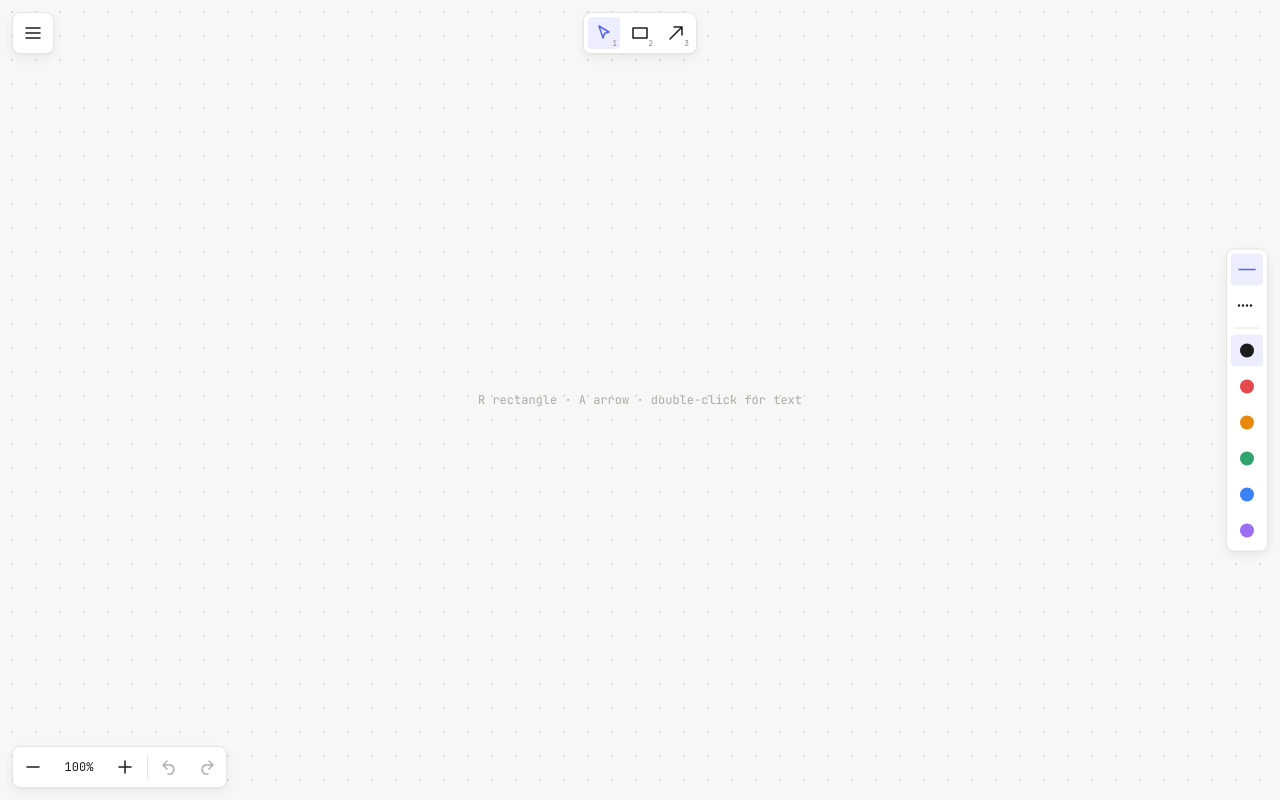
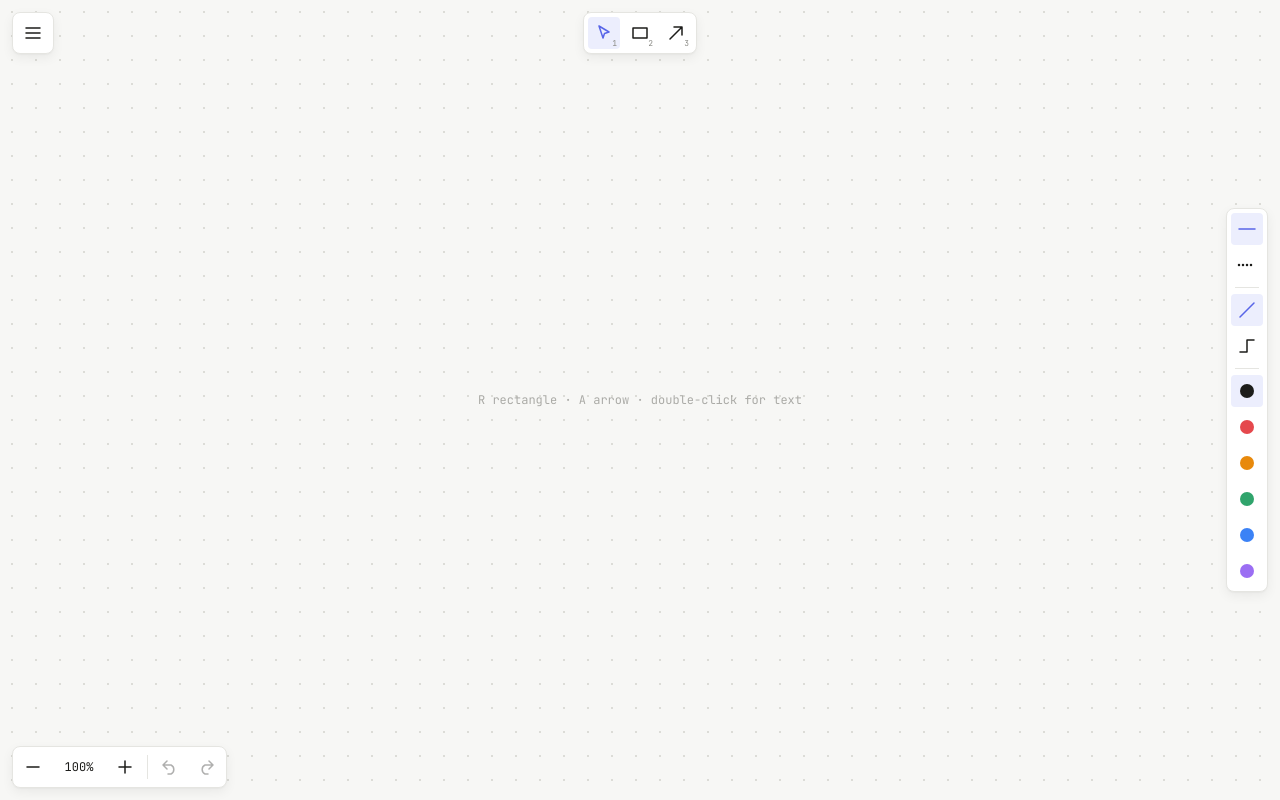
Before and after one commit to supercoolcoder88/infinidraw, a React (Vite) app: page / in a window 1280 px wide. Built offline with nearby package versions, Linux system fonts and the light colour scheme.

Commit message:
Add Straight / Elbow arrow routing toggle
Co-Authored-By: Claude Opus 5.5 <noreply@anthropic.com>

```diff
--- a/src/App.tsx
+++ b/src/App.tsx
@@ -118,6 +118,7 @@ export function App() {
   );
   const [tool, setTool] = useState<Tool>('select');
   const [dotted, setDotted] = useState(false);
+  const [elbow, setElbow] = useState(false);
   const [color, setColor] = useState<string>();
   const [theme, setTheme] = useState(
     () =>
@@ -207,10 +208,14 @@ export function App() {
     const rest = shapes.filter((s) => !selection.includes(s));
     commit(shapes, front ? [...rest, ...selection] : [...selection, ...rest]);
   };
-  const restyle = (style: Partial<Shape>) =>
+  const restyle = (style: Partial<Shape>, type?: Shape['type']) =>
     commit(
       shapes,
-      shapes.map((s) => (selection.includes(s) ? { ...s, ...style } : s)),
+      shapes.map((s) =>
+        selection.includes(s) && (!type || s.type === type)
+          ? { ...s, ...style }
+          : s,
+      ),
     );
   const setStroke = (d: boolean) => {
     setDotted(d);
@@ -477,7 +482,7 @@ export function App() {
         dotted,
         text: '',
         color,
-        from: tool === 'arrow' ? targetAt(p, e.altKey) : undefined,
+        ...(tool === 'arrow' && { elbow, from: targetAt(p, e.altKey) }),
       };
       setShapes([...shapes, s]);
       setSelectedIds([s.id]);
@@ -740,9 +745,14 @@ export function App() {
 
       <StylePanel
         dotted={dotted}
+        elbow={elbow}
         color={color}
         selected={selection[0]}
         onStroke={setStroke}
+        onElbow={(e) => {
+          setElbow(e);
+          restyle({ elbow: e }, 'arrow');
+        }}
         onColor={(c) => {
           setColor(c);
           restyle({ color: c });
--- a/src/StylePanel.tsx
+++ b/src/StylePanel.tsx
@@ -13,9 +13,11 @@ const COLORS = [
 
 export function StylePanel(p: {
   dotted: boolean;
+  elbow: boolean;
   color?: string;
   selected?: Shape;
   onStroke: (dotted: boolean) => void;
+  onElbow: (elbow: boolean) => void;
   onColor: (color?: string) => void;
 }) {
   const current = p.selected ?? p;
@@ -40,6 +42,21 @@ export function StylePanel(p: {
         </button>
       ))}
       <hr className="mx-1 my-0.5 border-border" />
+      {[false, true].map((e) => (
+        <button
+          key={String(e)}
+          className={PANEL_BUTTON}
+          title={e ? 'Elbow' : 'Straight'}
+          aria-label={e ? 'Elbow' : 'Straight'}
+          aria-pressed={!!current.elbow === e}
+          onClick={() => p.onElbow(e)}
+        >
+          <svg viewBox="0 0 20 20" className={ICON}>
+            <path d={e ? 'M3 16h7V4h7' : 'M3 17L17 3'} />
+          </svg>
+        </button>
+      ))}
+      <hr className="mx-1 my-0.5 border-border" />
       {COLORS.map((c) => (
         <button
           key={c.label}
--- a/src/shapes.ts
+++ b/src/shapes.ts
@@ -7,6 +7,7 @@ export type Shape = {
   w: number;
   h: number;
   dotted: boolean;
+  elbow?: boolean;
   text: string;
   color?: string;
   children?: Shape[];
@@ -143,6 +144,18 @@ export const handles = (s: Shape): Point[] =>
           : []),
       ];
 
+// Elbow arrows bend at mid x when wider than tall, else at mid y.
+export const route = (s: Shape): Point[] => {
+  const a = { x: s.x, y: s.y };
+  const b = { x: s.x + s.w, y: s.y + s.h };
+  if (!s.elbow || !s.w || !s.h) return [a, b];
+  const mx = a.x + s.w / 2;
+  const my = a.y + s.h / 2;
+  return Math.abs(s.w) >= Math.abs(s.h)
+    ? [a, { x: mx, y: a.y }, { x: mx, y: b.y }, b]
+    : [a, { x: a.x, y: my }, { x: b.x, y: my }, b];
+};
+
 export const hit = (s: Shape, p: Point, tolerance: number) => {
   if (s.type !== 'arrow') {
     const b = bounds(s);
@@ -153,10 +166,15 @@ export const hit = (s: Shape, p: Point, tolerance: number) => {
       p.y <= b.y + b.h + tolerance
     );
   }
-  const along =
-    ((p.x - s.x) * s.w + (p.y - s.y) * s.h) / (s.w ** 2 + s.h ** 2 || 1);
-  const t = Math.max(0, Math.min(1, along));
-  return Math.hypot(p.x - s.x - t * s.w, p.y - s.y - t * s.h) <= tolerance;
+  const points = route(s);
+  return points.slice(1).some((b, i) => {
+    const a = points[i];
+    const w = b.x - a.x;
+    const h = b.y - a.y;
+    const along = ((p.x - a.x) * w + (p.y - a.y) * h) / (w ** 2 + h ** 2 || 1);
+    const t = Math.max(0, Math.min(1, along));
+    return Math.hypot(p.x - a.x - t * w, p.y - a.y - t * h) <= tolerance;
+  });
 };
 
 function paint(
@@ -168,19 +186,18 @@ function paint(
 ) {
   for (const s of shapes) {
     ctx.strokeStyle = ctx.fillStyle = s.color ?? ink;
-    const end = { x: s.x + s.w, y: s.y + s.h };
+    const points = route(s);
+    const end = points.at(-1)!;
+    const last = { x: end.x - points.at(-2)!.x, y: end.y - points.at(-2)!.y };
     ctx.setLineDash(s.dotted ? [1, 6] : []);
     ctx.beginPath();
     if (s.type === 'rect') ctx.roundRect(s.x, s.y, s.w, s.h, 6);
-    if (s.type === 'arrow') {
-      ctx.moveTo(s.x, s.y);
-      ctx.lineTo(end.x, end.y);
-    }
+    if (s.type === 'arrow') for (const q of points) ctx.lineTo(q.x, q.y);
     ctx.stroke();
 
     if (s.type === 'arrow') {
-      const angle = Math.atan2(s.h, s.w);
-      const length = Math.min(14, Math.hypot(s.w, s.h) / 2);
+      const angle = Math.atan2(last.y, last.x);
+      const length = Math.min(14, Math.hypot(last.x, last.y) / 2);
       ctx.setLineDash([]);
       ctx.beginPath();
       for (const a of [angle - 0.45, angle + 0.45]) {
```
Also changed, not shown: 2 other files (tests, documents, lock files or other folders).
